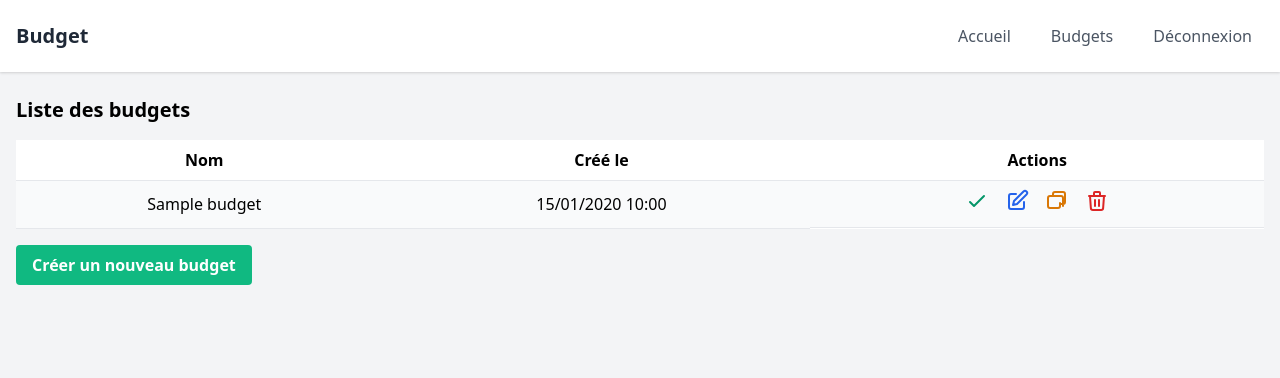
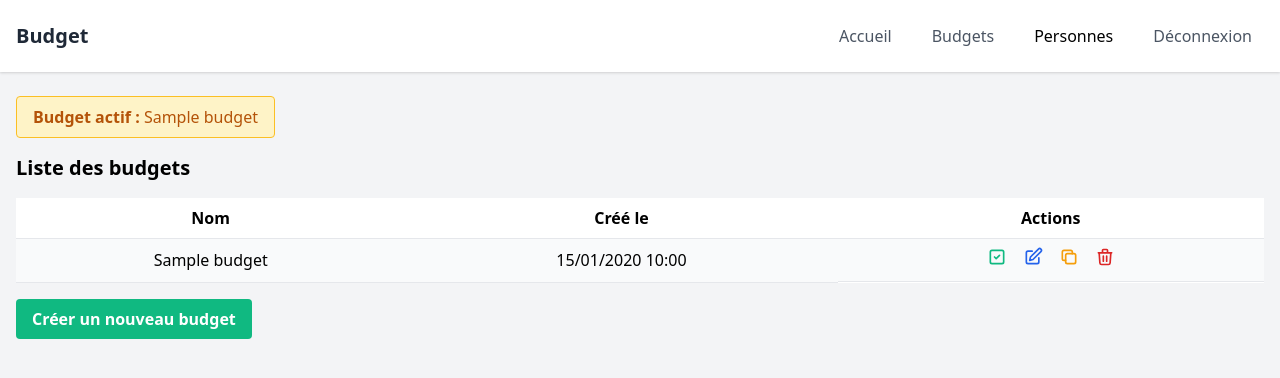
Before and after one commit to BaptisteRabouin/Budgetapp, a Flask app: page /budgets in a window 1280 px wide. Shown: the top 378 px of the page. Run offline with Flask 3, Linux system fonts and the light colour scheme; the visitor is signed in with stand-in values (Sample User, id 1); tables that the repository leaves empty hold one stand-in row (values such as "Sample post").

Commit message:
modified icons

```diff
--- a/app/routes.py
+++ b/app/routes.py
@@ -263,19 +263,19 @@ def add_person():
         return redirect(url_for('index'))
     return render_template('add_person.html', form=form)
 
-
-@app.route('/delete_person/<int:id>', methods=['POST'])
+# SUpprimer une personne
+@app.route('/delete_person/<int:person_id>', methods=['POST'])
 @login_required
-def delete_person(id):
-    person = Person.query.get_or_404(id)
-    if person.revenues:  # Vérifie si des revenus sont associés à cette personne
+def delete_person(person_id):
+    person = Person.query.get_or_404(person_id)
+    if not person.can_be_deleted():
         flash(f"La personne {person.name} ne peut pas être supprimée car elle a des revenus associés.", "error")
-        return redirect(url_for('index'))
+        return redirect(url_for('manage_persons'))
 
     db.session.delete(person)
     db.session.commit()
     flash(f"La personne {person.name} a été supprimée avec succès.", 'success')
-    return redirect(url_for('index'))
+    return redirect(url_for('manage_persons'))
 
 
 # Update allocation
@@ -315,7 +315,17 @@ def create_budget():
 def budgets():
     budgets = Budget.query.order_by(Budget.created_at.desc()).all()
     delete_form = DeleteForm()  # Crée une instance de DeleteForm
-    return render_template('budgets.html', budgets=budgets, delete_form=delete_form)
+
+     # Récupère le budget actif depuis la session
+    active_budget_id = session.get('active_budget_id')
+    active_budget = Budget.query.get(active_budget_id) if active_budget_id else None
+
+    return render_template(
+    	'budgets.html',
+	budgets=budgets,
+	delete_form=delete_form,
+	active_budget=active_budget
+    )
 
 
 
@@ -479,3 +489,18 @@ def change_password():
         return redirect(url_for('index'))
 
     return render_template('change_password.html', form=form)
+
+
+# Route pour gérer les personnes
+@app.route('/manage_persons', methods=['GET'])
+@login_required
+def manage_persons():
+    active_budget_id = session.get('active_budget_id')
+    if not active_budget_id:
+        flash("Veuillez sélectionner ou créer un budget avant de gérer les personnes.", "info")
+        return redirect(url_for('budgets'))
+
+    # Récupère les personnes liées au budget actif
+    persons = Person.query.filter_by(budget_id=active_budget_id).all()
+    delete_form = DeleteForm()  # Crée une instance de formulaire de suppression
+    return render_template('manage_persons.html', persons=persons, delete_form=delete_form)
--- a/app/templates/base.html
+++ b/app/templates/base.html
@@ -16,6 +16,8 @@
                 {% if session.get('authenticated') %}
                     <a class="px-3 py-2 text-gray-600 rounded hover:bg-blue-600 hover:text-white transition duration-300" href="{{ url_for('index') }}">Accueil</a>
                     <a class="px-3 py-2 text-gray-600 rounded hover:bg-blue-600 hover:text-white transition duration-300" href="{{ url_for('budgets') }}">Budgets</a>
+		    <a class="px-3 py-2 text-white-600 bg-white-200 rounded hover:bg-blue-600 hover:text-white transition duration-300"href="{{ url_for('manage_persons') }}">Personnes</a>
+
 
                     <!-- Menu déroulant -->
                     <div class="relative">
--- a/app/templates/budgets.html
+++ b/app/templates/budgets.html
@@ -3,6 +3,26 @@
 {% block title %}Liste des budgets{% endblock %}
 
 {% block content %}
+
+{% if session.get('active_budget_id') %}
+<div class="bg-yellow-100 border border-yellow-400 text-yellow-700 px-4 py-2 rounded inline-flex items-center mb-4">
+    <span>
+        <strong>Budget actif :</strong>
+        {{ active_budget.name if active_budget else "Aucun budget sélectionné" }}
+    </span>
+</div>
+
+{% else %}
+<div class="bg-yellow-100 border border-yellow-400 text-yellow-700 px-4 py-3 rounded mb-4">
+    <p>
+        Aucun budget actif. Veuillez <a href="{{ url_for('budgets') }}"
+        class="text-blue-600 hover:text-blue-800 underline">en sélectionner un</a>.
+    </p>
+</div>
+{% endif %}
+
+
+
 <h1 class="text-xl font-bold mb-4">Liste des budgets</h1>
 <table class="min-w-full bg-white">
     <thead>
@@ -22,16 +42,16 @@
                 <a href="{{ url_for('select_budget', budget_id=budget.id) }}"
                    class="text-green-600 hover:text-green-800 focus:outline-none"
                    title="Sélectionner">
-                    <svg xmlns="http://www.w3.org/2000/svg" class="h-6 w-6" fill="none" viewBox="0 0 24 24" stroke="currentColor">
-                        <path stroke-linecap="round" stroke-linejoin="round" stroke-width="2" d="M5 13l4 4L19 7" />
-                    </svg>
+		<svg class="h-5 w-5 text-green-500"  width="24" height="24" viewBox="0 0 24 24" stroke-width="2" stroke="currentColor" fill="none" stroke-linecap="round" stroke-linejoin="round">  <path stroke="none" d="M0 0h24v24H0z"/>  <rect x="4" y="4" width="16" height="16" rx="2" />
+			<path d="M9 12l2 2l4 -4" />
+		</svg>
                 </a>
 
                 <!-- Modifier -->
                 <a href="{{ url_for('edit_budget', budget_id=budget.id) }}"
                    class="text-blue-600 hover:text-blue-800 focus:outline-none"
                    title="Modifier">
-                    <svg xmlns="http://www.w3.org/2000/svg" class="h-6 w-6" fill="none" viewBox="0 0 24 24" stroke="currentColor">
+                    <svg xmlns="http://www.w3.org/2000/svg" class="h-5 w-5" fill="none" viewBox="0 0 24 24" stroke="currentColor">
                         <path stroke-linecap="round" stroke-linejoin="round" stroke-width="2" d="M11 5H6a2 2 0 00-2 2v11a2 2 0 002 2h11a2 2 0 002-2v-5M18.5 2.5a2.121 2.121 0 013 3L12 15l-4 1 1-4 9.5-9.5z" />
                     </svg>
                 </a>
@@ -40,9 +60,9 @@
    		 <form action="{{ url_for('copy_budget', budget_id=budget.id) }}" method="post" class="inline">
        		 {{ delete_form.hidden_tag() }}
        		 <button type="submit" class="text-yellow-600 hover:text-yellow-600 focus:outline-none" title="Copier">
-		  <svg xmlns="http://www.w3.org/2000/svg" class="h-6 w-6" fill="none" viewBox="0 0 24 24" stroke="currentColor">
-    			<path stroke-linecap="round" stroke-linejoin="round" stroke-width="2" d="M8 7H5a2 2 0 00-2 2v8a2 2 0 002 2h8a2 2 0 002-2v-3M8 7V5a2 2 0 012-2h8a2 2 0 012 2v8a2 2 0 01-2 2h-2M8 7h8a2 2 0 012 2v8" />
-		  </svg>
+		<svg class="h-5 w-5 text-yellow-500"  width="24" height="24" viewBox="0 0 24 24" stroke-width="2" stroke="currentColor" fill="none" stroke-linecap="round" stroke-linejoin="round">  <path stroke="none" d="M0 0h24v24H0z"/>  <rect x="8" y="8" width="12" height="12" rx="2" />
+			<path d="M16 8v-2a2 2 0 0 0 -2 -2h-8a2 2 0 0 0 -2 2v8a2 2 0 0 0 2 2h2" />
+		</svg>
        		 </button>
    		 </form>
                 <!-- Supprimer -->
@@ -50,7 +70,7 @@
                     {{ delete_form.hidden_tag() }}
                     <button type="submit" class="text-red-600 hover:text-red-800 focus:outline-none"
                             title="Supprimer">
-                        <svg xmlns="http://www.w3.org/2000/svg" class="h-6 w-6" fill="none" viewBox="0 0 24 24" stroke="currentColor">
+                        <svg xmlns="http://www.w3.org/2000/svg" class="h-5 w-5" fill="none" viewBox="0 0 24 24" stroke="currentColor">
                             <path stroke-linecap="round" stroke-linejoin="round" stroke-width="2" d="M19 7l-.867 12.142A2 2 0 0116.138 21H7.862a2 2 0 01-1.995-1.858L5 7m5 4v6m4-6v6m1-10V4a1 1 0 00-1-1h-4a1 1 0 00-1 1v3M4 7h16" />
                         </svg>
                     </button>
```
Also changed, not shown: app/models.py (+21 -0 lines), app/templates/index.html (+7 -7 lines), app/templates/manage-persons.html (added, +37 -0 lines), app/templates/manage_persons.html (added, +34 -0 lines).
